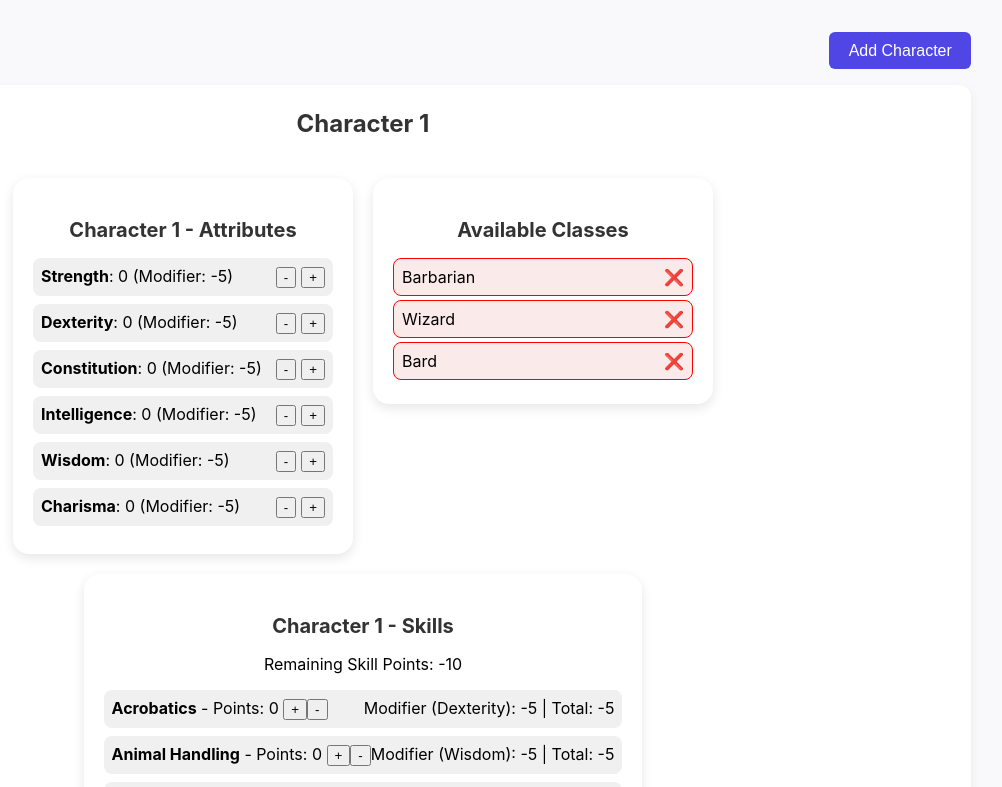
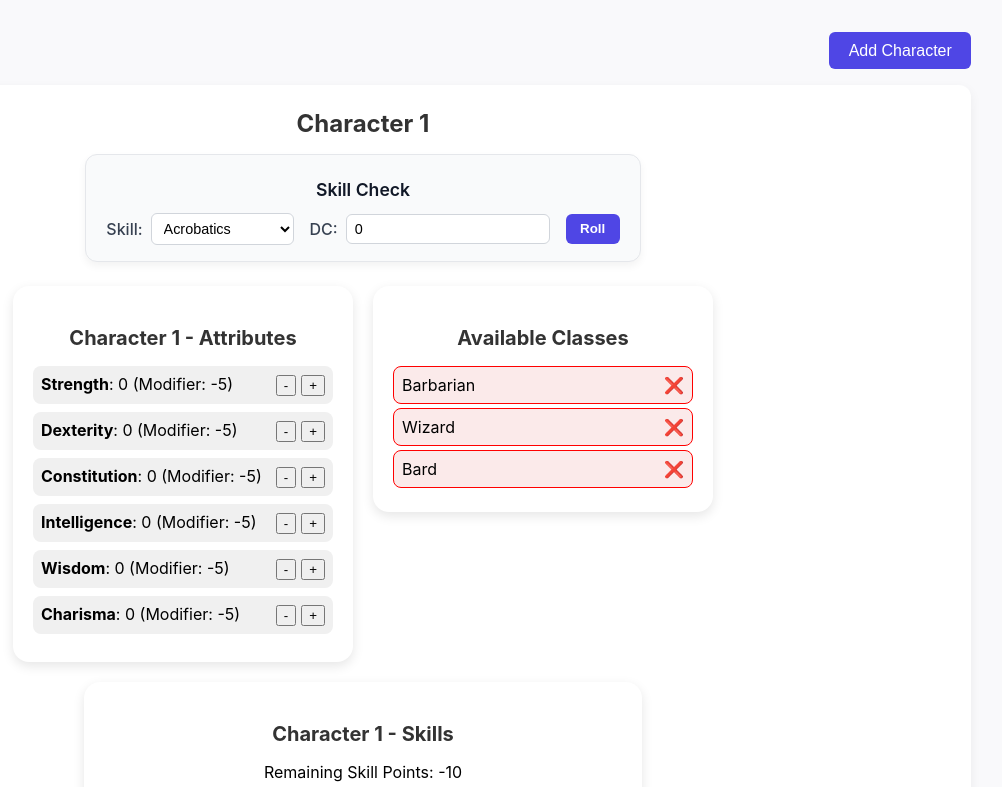
Before and after one commit to jdev422/recruiting-webapp-character, a React (Create React App) app: page / in a window 1280 px wide. Shown: the top 787 px of the page, without its empty margins (277-1279 px from the left). Built offline with nearby package versions, Linux system fonts and the light colour scheme.

Commit message:
feat: complete step 9

```diff
--- a/src/components/CharactersScreen/index.tsx
+++ b/src/components/CharactersScreen/index.tsx
@@ -1,7 +1,9 @@
 import { useCharacter } from "../../contexts/CharactorContext";
+import { SkillCheckCard } from "../SkillCheckCard";
 import { AttributeList } from "../AttributeList";
 import { ClassList } from "../ClassList";
 import { SkillsList } from "../SkillsList";
+
 import "./styles.css";
 
 export const CharactersScreen = () => {
@@ -16,6 +18,8 @@ export const CharactersScreen = () => {
         {characters.map((_, index) => (
           <div className="character-card" key={index}>
             <h2>Character {index + 1}</h2>
+            <SkillCheckCard index={index} />
+
             <div className="character-card__container">
               <AttributeList index={index} />
               <ClassList index={index} />
--- /dev/null
+++ b/src/components/SkillCheckCard/index.tsx
@@ -0,0 +1,72 @@
+import { useState } from "react";
+import { SKILL_LIST } from "../../consts";
+import { useCharacter } from "../../contexts/CharactorContext";
+
+import "./styles.css";
+
+interface Props {
+  index: number;
+}
+
+export const SkillCheckCard = ({ index }: Props) => {
+  const { characters } = useCharacter();
+  const character = characters[index];
+  const [selectedSkill, setSelectedSkill] = useState(SKILL_LIST[0].name);
+  const [dc, setDC] = useState<number>(0);
+  const [rollResult, setRollResult] = useState<number | null>(null);
+  const [success, setSuccess] = useState<boolean | null>(null);
+
+  const handleRoll = () => {
+    const roll = Math.floor(Math.random() * 20) + 1;
+    const skillValue = character.skills[selectedSkill] ?? 0;
+    const total = roll + skillValue;
+    setRollResult(roll);
+    setSuccess(total >= dc);
+  };
+
+  return (
+    <div className="skill-check__card">
+      <h4 className="skill-check__title">Skill Check</h4>
+      <div className="skill-check__controls">
+        <label>
+          Skill:
+          <select
+            value={selectedSkill}
+            onChange={(e) => setSelectedSkill(e.target.value)}
+          >
+            {SKILL_LIST.map((skill) => (
+              <option key={skill.name} value={skill.name}>
+                {skill.name}
+              </option>
+            ))}
+          </select>
+        </label>
+
+        <label>
+          DC:
+          <input
+            type="number"
+            min={0}
+            value={dc}
+            onChange={(e) => setDC(Number(e.target.value))}
+          />
+        </label>
+
+        <button onClick={handleRoll}>Roll</button>
+      </div>
+
+      {rollResult !== null && (
+        <div className="skill-check__result">
+          <p>🎲 Roll: {rollResult}</p>
+          <p>
+            ✅ Result: {rollResult + (character.skills[selectedSkill] ?? 0)} ( +
+            {character.skills[selectedSkill] ?? 0} {selectedSkill})
+          </p>
+          <p>
+            {success ? "✅ Success!" : "❌ Failure."} (Needed {dc} or more)
+          </p>
+        </div>
+      )}
+    </div>
+  );
+};
--- /dev/null
+++ b/src/components/SkillCheckCard/styles.css
@@ -0,0 +1,70 @@
+.skill-check__card {
+  background-color: #f9fafb;
+  border: 1px solid #e5e7eb;
+  border-radius: 12px;
+  padding: 0rem 1.25rem 1rem;
+  box-shadow: 0 4px 8px rgba(0, 0, 0, 0.05);
+  max-width: 100%;
+  display: flex;
+  flex-direction: column;
+  gap: 0.5rem;
+}
+
+.skill-check__title {
+  font-size: 1.1rem;
+  font-weight: 600;
+  color: #111827;
+  margin-bottom: 0.25rem;
+  margin-block-end: 0.33em;
+}
+
+.skill-check__controls {
+  display: flex;
+  flex-wrap: wrap;
+  gap: 1rem;
+  align-items: center;
+}
+
+.skill-check__controls label {
+  display: flex;
+  align-items: center;
+  font-weight: 500;
+  color: #374151;
+  gap: 0.5rem;
+}
+
+.skill-check__controls select,
+.skill-check__controls input {
+  padding: 0.35rem 0.5rem;
+  border: 1px solid #d1d5db;
+  border-radius: 6px;
+  font-size: 0.9rem;
+  background-color: #fff;
+}
+
+.skill-check__controls button {
+  padding: 0.45rem 0.9rem;
+  background-color: #4f46e5;
+  color: white;
+  border: none;
+  border-radius: 6px;
+  cursor: pointer;
+  font-weight: 600;
+  transition: background-color 0.2s ease;
+}
+
+.skill-check__controls button:hover {
+  background-color: #1d4ed8;
+}
+
+.skill-check__result {
+  display: flex;
+  flex-wrap: wrap;
+  gap: 1rem;
+  background-color: #eef2ff;
+  border-left: 4px solid #6366f1;
+  padding: 0rem 1rem;
+  border-radius: 6px;
+  font-weight: 500;
+  color: #1e3a8a;
+}
```
